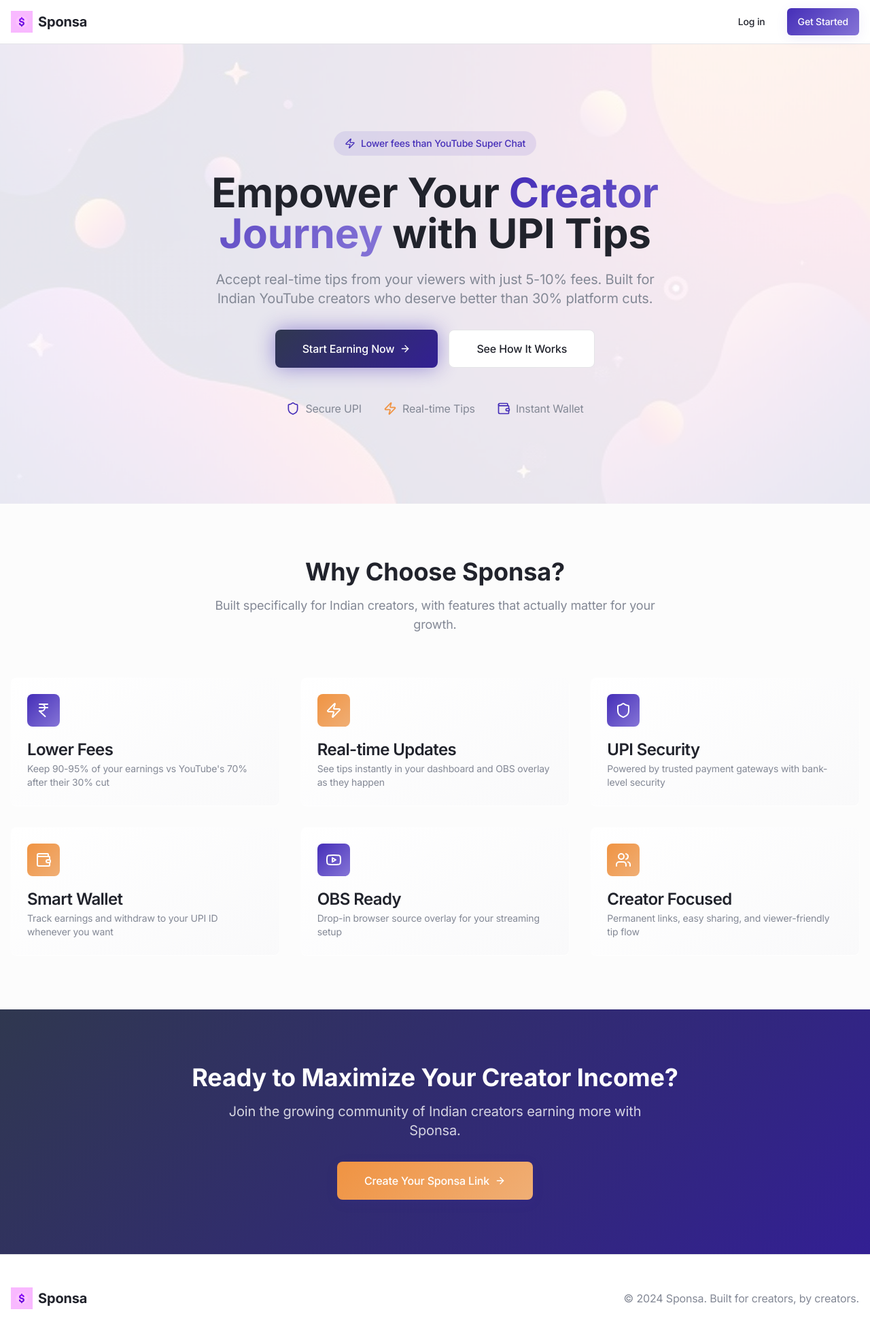
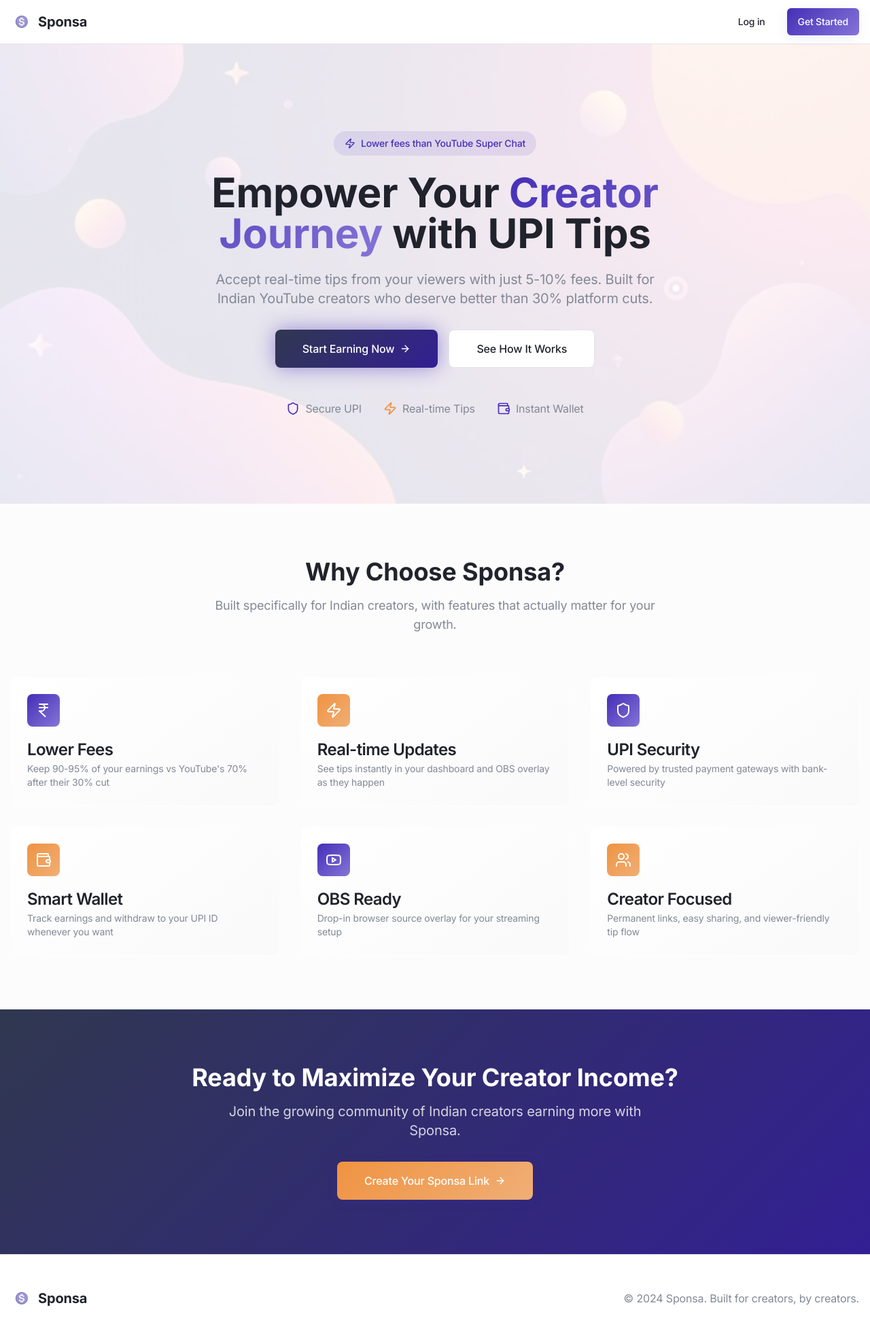
Before and after one commit to CuriousAd/Sponza, a React (Vite) app: page / in a window 1280 px wide. Shown: the top 1964 px of the page at 68% size. Built offline with nearby package versions, Linux system fonts and the light colour scheme.

Commit message:
Fix logo not changing
The logo in the navbar and footer was not updated correctly. This commit ensures the user-provided logo is used.

```diff
--- a/src/components/HomePage.tsx
+++ b/src/components/HomePage.tsx
@@ -3,7 +3,7 @@ import { Card, CardContent, CardDescription, CardHeader, CardTitle } from "@/com
 import { ArrowRight, Zap, Shield, Wallet, Users, IndianRupee, Youtube } from "lucide-react";
 import { Link } from "react-router-dom";
 import heroImage from "@/assets/hero-bg.jpg";
-import sponsaLogo from "@/assets/sponsa-logo.png";
+
 
 export default function HomePage() {
   return (
@@ -12,7 +12,7 @@ export default function HomePage() {
       <nav className="border-b border-border bg-card/50 backdrop-blur-sm sticky top-0 z-50">
         <div className="container mx-auto px-4 h-16 flex items-center justify-between">
           <div className="flex items-center space-x-2">
-            <img src={sponsaLogo} alt="Sponsa" className="w-8 h-8" />
+            <img src="/lovable-uploads/5b3ece4f-29f4-4c15-8b21-212ced34d403.png" alt="Sponsa" className="w-8 h-8" />
             <span className="text-xl font-bold text-foreground">Sponsa</span>
           </div>
           <div className="flex items-center space-x-4">
@@ -193,7 +193,7 @@ export default function HomePage() {
         <div className="container mx-auto px-4">
           <div className="flex flex-col md:flex-row justify-between items-center">
             <div className="flex items-center space-x-2 mb-4 md:mb-0">
-              <img src={sponsaLogo} alt="Sponsa" className="w-8 h-8" />
+              <img src="/lovable-uploads/5b3ece4f-29f4-4c15-8b21-212ced34d403.png" alt="Sponsa" className="w-8 h-8" />
               <span className="text-xl font-bold text-foreground">Sponsa</span>
             </div>
             <div className="text-muted-foreground">
```
Also changed, not shown: public/lovable-uploads/5b3ece4f-29f4-4c15-8b21-212ced34d403.png (added).
